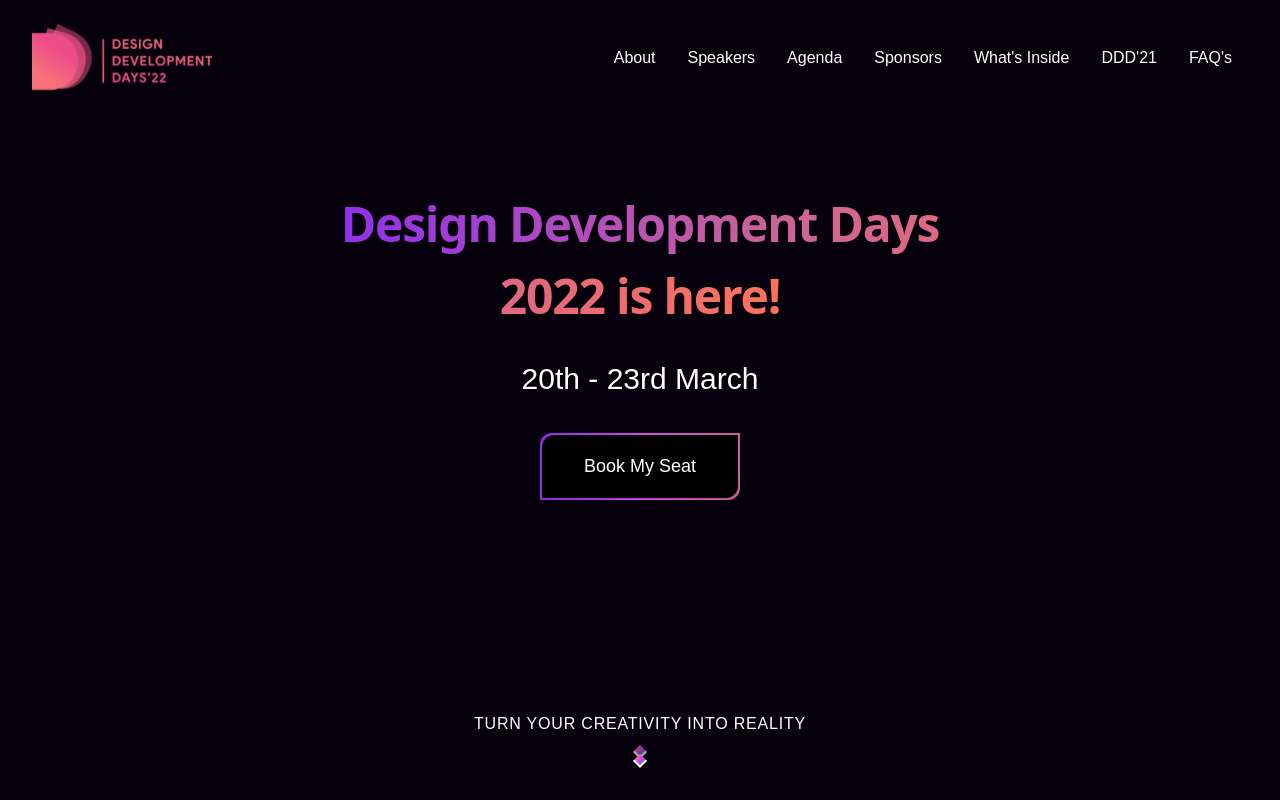
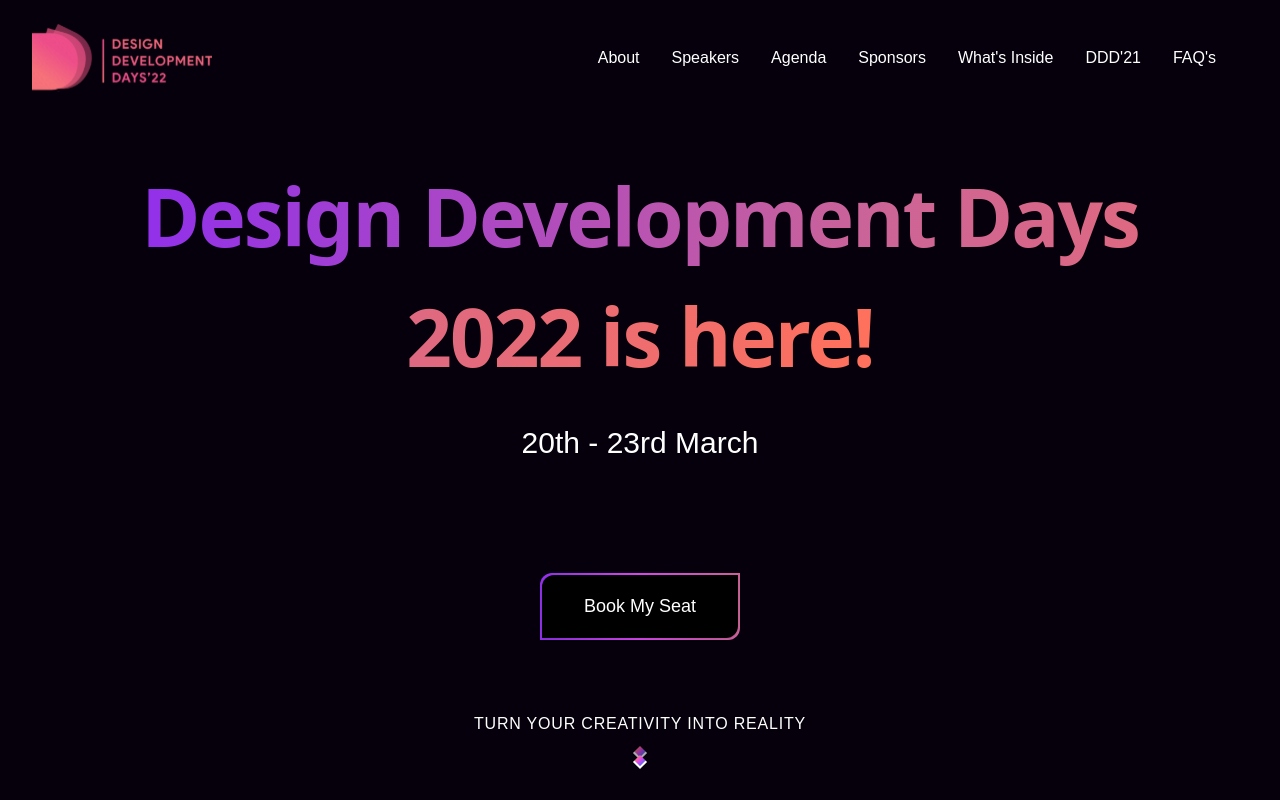
Before and after one commit to Dexignare/dexignare-fontend, a React (Create React App) app: page / in a window 1280 px wide. Built offline with nearby package versions, Linux system fonts and the light colour scheme.

Commit message:
Landing page complete (modal left)

```diff
--- a/src/components/Hero/index.js
+++ b/src/components/Hero/index.js
@@ -4,21 +4,19 @@ import ScrollButton from './../ScrollButton'
 
 const Hero = () => {
   return (
-    <main className='mt-12 mx-auto md:max-w-7xl lg:max-w-7xl px-4 sm:mt-20 sm:px-6 md:mt-20 lg:mt-24 lg:px-8'>
+    <main className='mt-12 mx-auto lg:max-w-8xl px-4 xs:px-12 sm:mt-16 sm:px-6 md:mt-16 lg:mt-16 lg:px-8'>
       <div className='sm:text-center'>
-        <h1 className='text-4xl tracking-tight font-extrabold text-gray-900 text-600 xxs:text-5xl xs:text-5xl sm:font-8xl'>
-          <span className='block text-transparent bg-clip-text bg-gradient-to-r from-violet-500 via-magenta-500 to-bittersweet-500 xl:inline leading-normal'>
+        <h1 className='tracking-tight font-extrabold text-4xl xxxs:text-{5xl} xxs:text-{7xl}  sm:text-6xl lg:text-7xl block text-transparent bg-clip-text bg-gradient-to-r from-violet-500 via-magenta-500 to-bittersweet-500 xl:inline leading-normal'>
             Design Development Days <br/> 2022 is here!
-          </span>
         </h1>
-        <p className='xxs:text-3xl sm:text-7xl sm:items-center sm:flex justify-center font-montserrat mt-3 text-base text-white sm:mt-5 text-xl sm:max-w-xl sm:mx-auto md:mt-6 '>
+        <p className='xxs:text-3xl lg:text-7xl sm:items-center sm:flex justify-center font-montserrat mt-3 text-base text-white sm:mt-5 text-xl sm:max-w-xl sm:mx-auto md:mt-6 '>
           20th - 23rd March
         </p>
-        <div className='xxs:my-8'>
+        <div className='absolute left-4 right-4 bottom-32 xxs:bottom-28 xs:bottom-36 xxs:my-4'>
           <Button text='Book My Seat' />
         </div>
       </div>
-      <p class='text-white font-thin uppercase font-montserrat tracking-wider text-center absolute bottom-20 sm:bottom-16 right-0 left-0 px-4'>
+      <p class='text-white font-thin uppercase font-montserrat tracking-wider text-center absolute bottom-16 right-0 left-0 px-4'>
         Turn your Creativity into reality
       </p>
       <ScrollButton />
--- a/src/components/Navbar/index.js
+++ b/src/components/Navbar/index.js
@@ -39,9 +39,10 @@ const Navbar = () => {
               <a
                 key={item.name}
                 href={item.href}
-                className='text-md text-white'
+                className='text-white cursor-pointer menuitem hover:text-white py-1 rounded-full transition-all duration-200 ease-out'
               >
                 {item.name}
+            <span className="hover:w-3/5"></span>
               </a>
             ))}
           </div>
--- a/src/components/ScrollButton/scrollbutton.css
+++ b/src/components/ScrollButton/scrollbutton.css
@@ -14,7 +14,7 @@
   border-radius: 50px;
   position: absolute;
   left: calc(50% - 15px);
-  bottom: 2px;
+  bottom: 1px;
   cursor: pointer;
 }
 .scroll-down::before,
--- a/src/index.css
+++ b/src/index.css
@@ -34,3 +34,28 @@ html {
 }
 
 /* ---------------------------------------- */
+
+.menuitem {
+  position: relative;
+  display: inline-block;
+  height: 32px;
+  text-align: center;
+  cursor: pointer;
+  margin: 0 1rem !important;
+}
+
+.menuitem  span {
+  position: absolute;
+  bottom: 0;
+  left: -15px;
+  bottom: 0;
+  width: 0%;
+  height: 2px;
+  background: var(--gradient);
+  transition: all 0.6s;
+  margin-left: 1rem;
+}
+
+.menuitem:hover span {
+  width: 60%;
+}
--- a/tailwind.config.js
+++ b/tailwind.config.js
@@ -19,18 +19,20 @@ module.exports = {
       'xl': '1.25rem',
       '2xl': '1.5rem',
       '3xl': '1.875rem',
-      '4xl': '2.25rem',
+      '4xl': '2.4rem',
       '5xl': '3rem',
       '6xl': '4rem',
-      '7xl': '6rem',
-      '8xl': '7rem',
+      '7xl': '5rem',
+      '8xl': '6rem',
+      '9xl': '7rem',
     },
       screens: {
+        xxxs: { min: '272px' },
         xxs: { min: '340px' },
         xs: { min: '438px' },
-        sm: { min: '640px' },
+        sm: { min: '663px' },
         md: { min: '768px' },
-        lg: { min: '1024px' },
+        lg: { min: '1092px' },
         xl: { min: '1280px' },
       },
       backgroundImage: {
```
